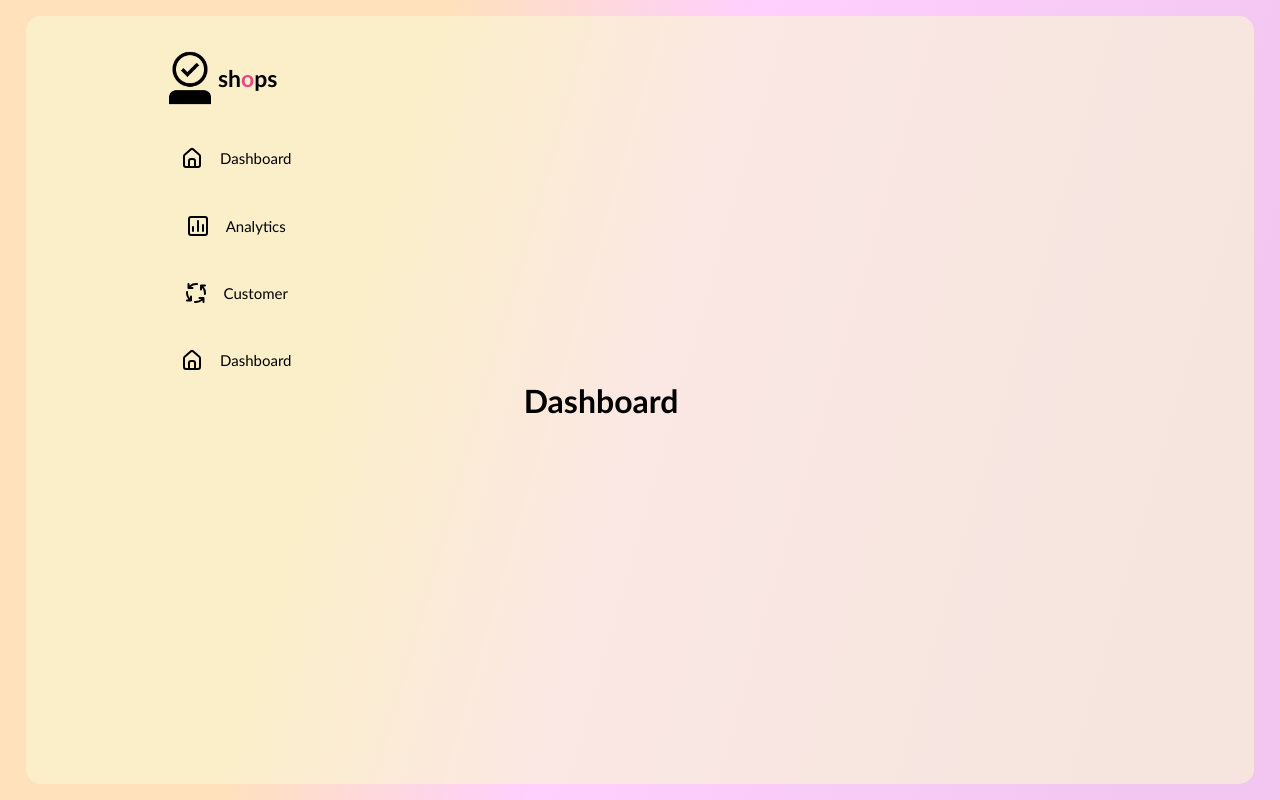
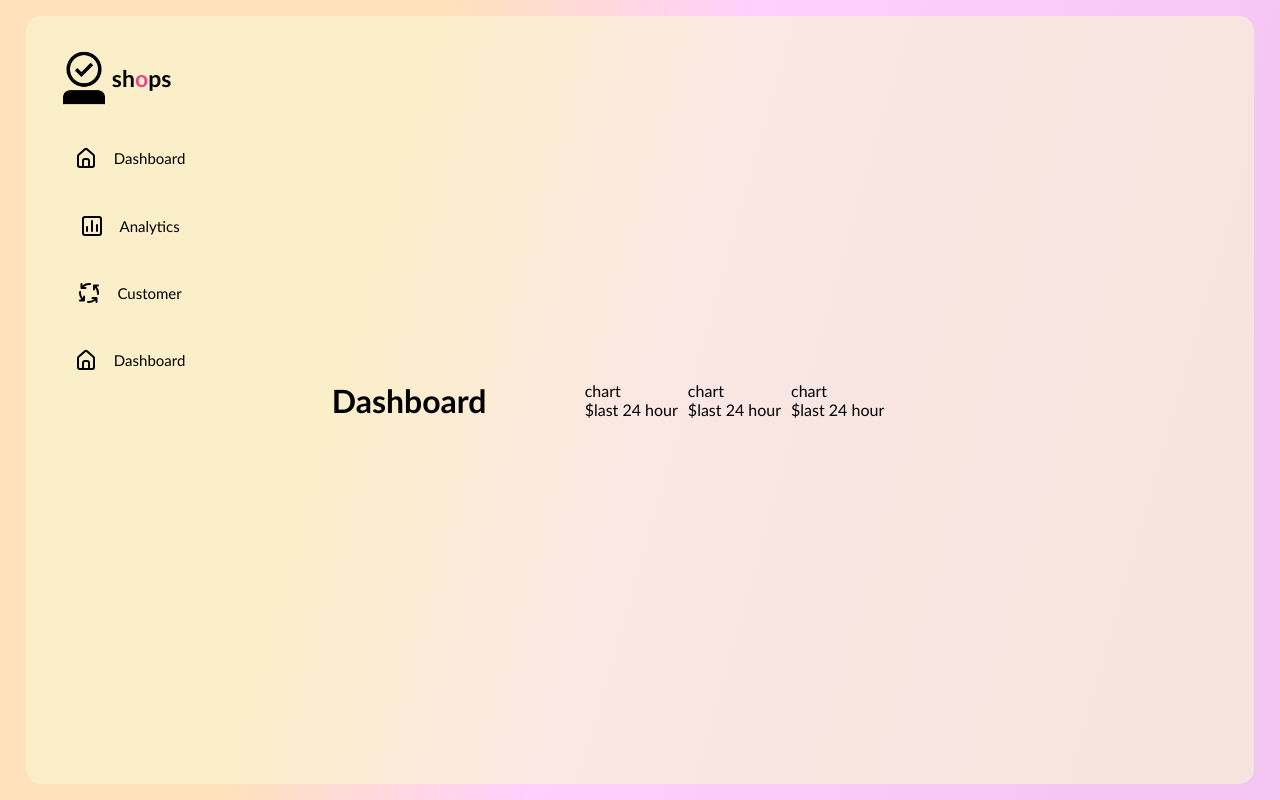
Before and after one commit to rabiulhossen/admin-dashboard, a React (Create React App) app: page / in a window 1280 px wide. Built offline with nearby package versions, Linux system fonts and the light colour scheme.

Commit message:
main-dashboard-initial

```diff
--- a/package.json
+++ b/package.json
@@ -9,6 +9,7 @@
     "@testing-library/jest-dom": "^5.16.4",
     "@testing-library/react": "^13.3.0",
     "@testing-library/user-event": "^13.5.0",
+    "framer-motion": "^6.4.2",
     "react": "^18.2.0",
     "react-dom": "^18.2.0",
     "react-scripts": "5.0.1",
--- a/src/App.css
+++ b/src/App.css
@@ -1,14 +1,11 @@
 .App {
-
-  background:linear-gradient(106deg, #ffe1bc 30%,
-  #ffcffd 50%,
-  #f3c6f1 90%);
+  background: linear-gradient(106deg, #ffe1bc 30%, #ffcffd 50%, #f3c6f1 90%);
   height: 100vh;
-  font-family: 'Gill Sans', 'Gill Sans MT', Calibri, 'Trebuchet MS', sans-serif;
+  font-family: "Gill Sans", "Gill Sans MT", Calibri, "Trebuchet MS", sans-serif;
   display: flex;
 }
 
-.app-glass{
+.app-glass {
   display: grid;
   height: 96%;
   width: 96%;
@@ -16,10 +13,9 @@
   background-color: rgba(248, 248, 212, 0.603);
   overflow: hidden;
   margin: auto;
-grid-template-columns: repeat(3,1fr);
+  grid-template-columns:11rem auto 15rem;
   gap: 2rem;
 }
-
 
 /*
 .App-logo {
--- a/src/components/Card/Card.js
+++ b/src/components/Card/Card.js
@@ -1,12 +1,27 @@
-import React from 'react'
+import React, { useState } from "react";
+import { AnimateSharedLayout } from "framer-motion";
 
-const Card = () => {
+const Card = (props) => {
+  const [expand, setExpand] = useState(false);
   return (
-   <div className="card">
+    <AnimateSharedLayout>
+      {expand ? 'expand' : <CompactCard></CompactCard>}
+    </AnimateSharedLayout>
+  );
+};
 
+// CompactCard
+const CompactCard = (param) => {
+  const png = param.png;
+  return (
+    <div className="compactCard">
+      <div className="radicalBar">chart</div>
+      <div className="detailCard"></div>
+      <png></png>
+      <span>${param.value}</span>
+      <span>last 24 hour</span>
+    </div>
+  );
+};
 
-   </div>
-  )
-}
-
-export default Card
+export default Card;
--- a/src/components/MiddleDash/MiddleDash.js
+++ b/src/components/MiddleDash/MiddleDash.js
@@ -1,11 +1,12 @@
 import React from 'react'
-import Card from '../Card/Card'
+import Cards from '../cARDS/Cards'
+
 import './MiddleDash.css'
 
 export default function MiddleDash() {
   return (
    <div className="middleDash"><h1>Dashboard</h1>
-   <Card />
+   <Cards />
 
    </div>
   )
--- a/src/components/cARDS/Cards.css
+++ b/src/components/cARDS/Cards.css
@@ -0,0 +1,7 @@
+.cards{
+     display: flex;
+     gap: 10px;
+}
+.parentContainer{
+width: 100%;
+}
--- a/src/components/cARDS/Cards.js
+++ b/src/components/cARDS/Cards.js
@@ -1,10 +1,30 @@
-import React from 'react'
-import './Cards.css'
+import React from "react";
+import { cardData } from "../../Data/Data";
+import Card from "../Card/Card";
+import "./Cards.css";
+
 
 const Cards = () => {
   return (
-    <div>Cards</div>
-  )
-}
+    <div className="cards">
+   {cardData.map((card,id)=>{
+    return(
+      <div className="parentContainer">
 
-export default Cards
+       <Card title={card.title}
+        color={card.color}
+        barValue={card.barValue}
+        value={card.value}
+        png={card.png}
+        series={card.series} />
+      </div>
+
+
+    )
+   })}
+
+    </div>
+  );
+};
+
+export default Cards;
```
Also changed, not shown: src/Data/Data.js (line endings or trailing spaces), 1 other file (tests, documents, lock files or other folders).
